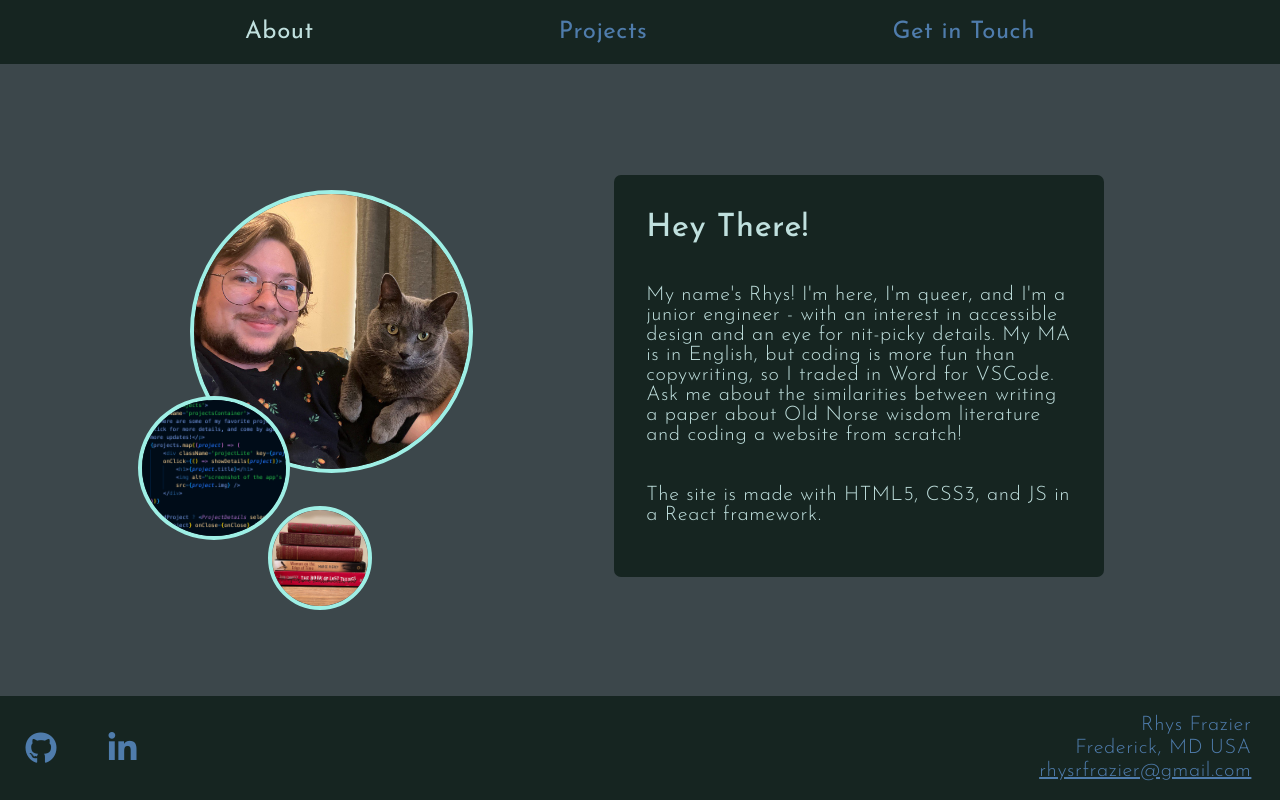
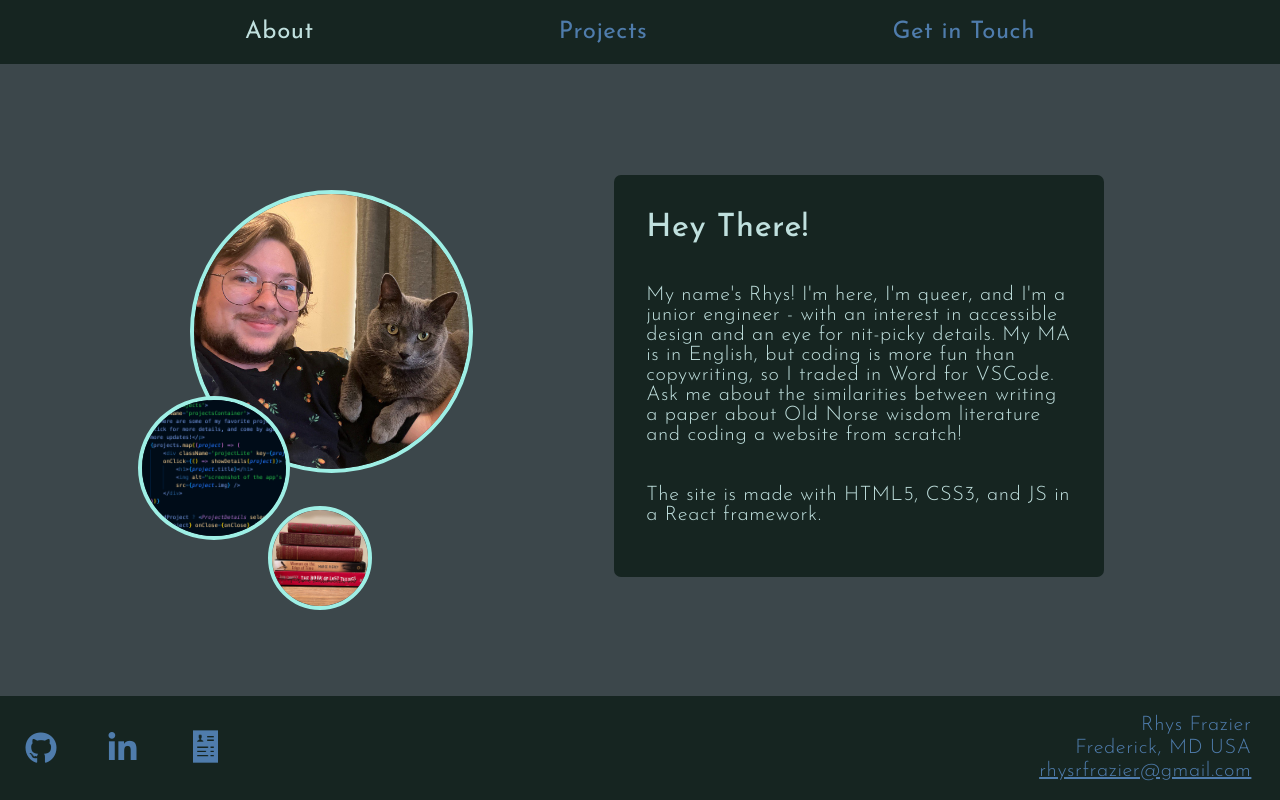
Before and after one commit to rhysrfrazier/Portfolio, a React (Vite) app: page / in a window 1280 px wide. Built offline with nearby package versions, Linux system fonts and the light colour scheme.

Commit message:
Added resume to footer

```diff
--- a/src/App.css
+++ b/src/App.css
@@ -8,6 +8,8 @@ body {
   padding: 0;
 
   position: relative;
+
+  overflow-x: hidden;
 }
 
 p {
@@ -86,6 +88,11 @@ i {
   padding: 0 2vw 0 2vw;
 }
 
+.resume {
+  max-height: 35px;
+  padding: 0 2vw 0 2vw;
+}
+
 /* about */
 
 .aboutSection {
@@ -100,6 +107,7 @@ i {
   margin-bottom: 3rem;
   margin-right: 3rem;
   width: 50%;
+  max-height: 70vh;
   display: flex;
   justify-content: center;
 }
@@ -113,7 +121,10 @@ i {
 
   display: flex;
   flex-direction: column;
-  justify-content: center;
+  align-self: flex-start;
+
+  max-height: 65vh;
+  overflow-y: hidden;
 }
 
 .heyThere h1 {
@@ -162,6 +173,10 @@ i {
   left: 47%;
 }
 
+.techIcon {
+  max-width: 30px;
+}
+
 /* projects */
 
 .tooltip {
@@ -195,7 +210,7 @@ i {
   position: absolute;
   top: 100%;
   left: 50%;
-  margin-left:-5px;
+  margin-left: -5px;
   border-width: 5px;
   border-style: solid;
   border-color: #c0e0deb1 transparent transparent transparent;
@@ -220,14 +235,21 @@ i {
 .projectsContainer {
   display: flex;
   flex-direction: column;
-  overflow-y: auto;
+  -ms-overflow-style: none;
+  scrollbar-width: none;
+  overflow-y: scroll;
 
   min-width: 100%;
 
-  margin: 8vh 0 10vh 0;
+  margin: 50px 0 10vh 0;
+}
+
+.projectsContainer::-webkit-scrollbar {
+  display: none;
 }
 
 .projectsContainer p {
+  margin-top: 80px;
   width: 60vw;
   text-align: center;
   line-height: 2rem;
@@ -239,7 +261,7 @@ i {
   justify-content: space-around;
 }
 
-@media screen and (max-width: 1250px){
+@media screen and (max-width: 1250px) {
   .grid {
     display: flex;
     flex-direction: column;
@@ -574,7 +596,7 @@ textarea {
   }
 
   .detailimg {
-   display: none
+    display: none
   }
 
 }
--- a/src/components/Footer.jsx
+++ b/src/components/Footer.jsx
@@ -12,6 +12,12 @@ export default function Footer() {
                         <span className='fa-sr-only'>Rhys' LinkedIn Link</span>
                     </i>
                 </a>
+                <div className='tooltip'>
+                    <a href='Rhys_Frazier_Resume.pdf' download='Rhys_Frazier_Full_CV'>
+                        <img src='icons8-resume-100.png' alt='resume' className='resume' />
+                    </a>
+                    <span className='tipText'>Download Full Resume</span>
+                </div>
             </div>
 
             <div className='footerContact'>
```
Also changed, not shown: src/components/About.jsx (+12 -1 lines), public/icons8-resume-100.png (added), 1 other file (tests, documents, lock files or other folders).
